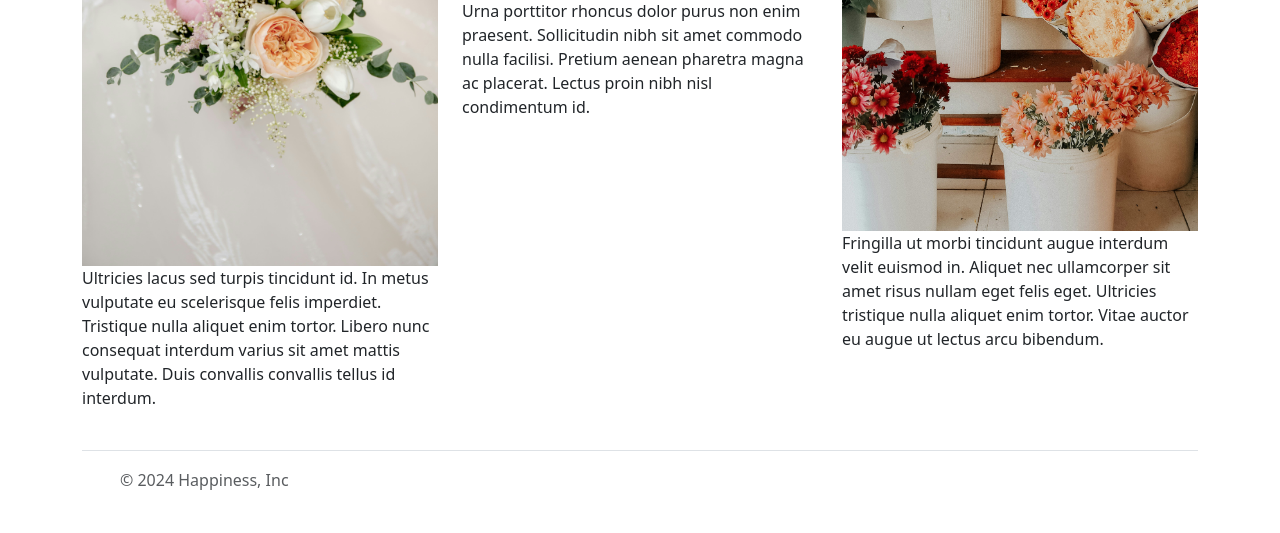
After one commit to affragak/HappinessWebsite, a Flask app: page /flowerd in a window 1280 px wide. The commit adds this page. Shown: the part 508-1041 px from the top of the page. Run offline with Flask 3, Linux system fonts and the light colour scheme.

Commit message:
added static pages

```diff
--- a/app.py
+++ b/app.py
@@ -7,4 +7,21 @@ app = Flask (__name__)
 def hello():
   return render_template("home.html")
 
+@app.route("/planning")
+def planning():
+  return render_template("planning.html")
+
+@app.route("/flowerd")
+def flowerd():
+  return render_template("flowerd.html")
+
+@app.route("/about")
+def about():
+  return render_template("about.html")
+
+@app.route("/contact")
+def contact():
+  return render_template("contact.html")
+
+
 if __name__ == '__main__': app.run(host='0.0.0.0', debug=True)
--- /dev/null
+++ b/templates/flowerd.html
@@ -0,0 +1,48 @@
+<!DOCTYPE html>
+<html>
+  <head>
+    <title>Happiness</title>
+    <meta charset="utf-8">
+    <meta name="viewport" content="width=device-width, initial-scale=1">
+    <link href="https://cdn.jsdelivr.net/npm/bootstrap@5.3.3/dist/css/bootstrap.min.css" rel="stylesheet" integrity="sha384-QWTKZyjpPEjISv5WaRU9OFeRpok6YctnYmDr5pNlyT2bRjXh0JMhjY6hW+ALEwIH" crossorigin="anonymous">
+       <style>
+      width: 100%;
+      height: 320px;
+      object-fit: cover;
+    </style>
+  </head>
+  <body>
+
+     {% include "nav.html" %}
+
+ <div class="container">
+<h2 class="text-center mt-4 mb-4">Flower Design</h2>
+      <p>
+        Tristique sollicitudin nibh sit amet commodo nulla. Aliquam sem fringilla ut morbi tincidunt augue. At quis risus sed vulputate odio ut enim blandit volutpat. Eu augue ut lectus arcu bibendum. Molestie at elementum eu facilisis. Purus semper eget duis at tellus at urna.
+      </p>
+      <div class="row">
+        <div class="col-4">
+          <img class="img-fluid max-width:100%; height:auto;"src="/static/flowerd1.jpg">
+    <p>
+      Ultricies lacus sed turpis tincidunt id. In metus vulputate eu scelerisque felis imperdiet. Tristique nulla aliquet enim tortor. Libero nunc consequat interdum varius sit amet mattis vulputate. Duis convallis convallis tellus id interdum.
+    </p>
+        </div>
+    <div class="col-4">
+      <img class="img-fluid max-width:100%; height:auto;"src="/static/flowerd2.jpg">
+      <p>
+        Urna porttitor rhoncus dolor purus non enim praesent. Sollicitudin nibh sit amet commodo nulla facilisi. Pretium aenean pharetra magna ac placerat. Lectus proin nibh nisl condimentum id.
+      </p>
+    </div>
+        <div class="col-4">
+          <img class="img-fluid max-width:100%; height:auto;"src="/static/flowerd3.jpg">
+          <p>
+            Fringilla ut morbi tincidunt augue interdum velit euismod in. Aliquet nec ullamcorper sit amet risus nullam eget felis eget. Ultricies tristique nulla aliquet enim tortor. Vitae auctor eu augue ut lectus arcu bibendum.
+          </p>
+        </div>
+      </div>
+ </div>
+        <div class="text-center mt-6 mb-4">
+    {% include "footer.html" %}
+        </div>
+  </body>
+</html>
--- a/templates/footer.html
+++ b/templates/footer.html
@@ -1,11 +1,18 @@
-<div class="d-flex flex-column flex-sm-row justify-content-between py-4 my-4 border-top">
-      <p>&copy; 2024 Happiness, Inc. All rights reserved.</p>
-      <ul class="list-unstyled d-flex">
-        <li class="ms-3"><a class="link-body-emphasis" href="#"><svg class="bi" width="24" height="24"><use xlink:href="https://twitter.com"/></svg></a></li>
-        <li class="ms-3"><a class="link-body-emphasis" href="#"><svg class="bi" width="24" height="24"><use xlink:href="#instagram"/></svg></a></li>
-        <li class="ms-3"><a class="link-body-emphasis" href="#"><svg class="bi" width="24" height="24"><use xlink:href="#facebook"/></svg></a></li>
-      </ul>
+
+
+<div class="container">
+  <footer class="d-flex flex-wrap justify-content-between align-items-center py-3 my-4 border-top">
+    <div class="col-md-4 d-flex align-items-center">
+      <a href="/" class="mb-3 me-2 mb-md-0 text-body-secondary text-decoration-none lh-1">
+        <svg class="bi" width="30" height="24"><use xlink:href="#bootstrap"/></svg>
+      </a>
+      <span class="mb-3 mb-md-0 text-body-secondary">&copy; 2024 Happiness, Inc</span>
     </div>
+
+    <ul class="nav col-md-4 justify-content-end list-unstyled d-flex">
+      <li class="ms-3"><a class="text-body-secondary" href="#"><svg class="bi" width="24" height="24"><use xlink:href="#twitter"/></svg></a></li>
+      <li class="ms-3"><a class="text-body-secondary" href="#"><svg class="bi" width="24" height="24"><use xlink:href="#instagram"/></svg></a></li>
+      <li class="ms-3"><a class="text-body-secondary" href="#"><svg class="bi" width="24" height="24"><use xlink:href="#facebook"/></svg></a></li>
+    </ul>
   </footer>
 </div>
-<script src="../assets/dist/js/bootstrap.bundle.min.js"></script>
--- a/templates/nav.html
+++ b/templates/nav.html
@@ -3,15 +3,18 @@
     <a href="/" class="d-flex align-items-center mb-3 mb-md-0 me-md-auto link-body-emphasis text-decoration-none">
        <img src="/static/happinesslogo.svg" alt="" width="30" height="24">
       <svg class="bi me-2" width="40" height="32"><use xlink:href="#bootstrap"/></svg>
-      <span class="fs-4">Happiness Planning and Flower Design</span>
+      <span class="fs-4">Happiness</span>
     </a>
 
     <ul class="nav nav-pills">
-      <li class="nav-item"><a href="#" class="nav-link active" aria-current="page">Home</a></li>
-      <li class="nav-item"><a href="#" class="nav-link">Planning</a></li>
-      <li class="nav-item"><a href="#" class="nav-link">Flower Design</a></li>
-      <li class="nav-item"><a href="#" class="nav-link">About</a></li>
-      <li class="nav-item"><a href="#" class="nav-link">Contact</a></li>
+      <li class="nav-item"><a href="/" class="nav-link active" aria-current="page">Home</a></li>
+      <li class="nav-item"><a href="/planning" class="nav-link">Planning</a></li>
+      <li class="nav-item"><a href="/flowerd" class="nav-link">Flower Design</a></li>
+      <li class="nav-item"><a href="/about" class="nav-link">About</a></li>
+      <li class="nav-item"><a href="/contact" class="nav-link">Contact</a></li>
     </ul>
   </header>
 </div>
+<div style="height:90px">
+
+</div>
```
Also changed, not shown: templates/about.html (added, +40 -0 lines), templates/carousel.html (added, +47 -0 lines), templates/contact.html (added, +34 -0 lines), templates/home.html (+6 -4 lines), templates/planning.html (added, +48 -0 lines).
